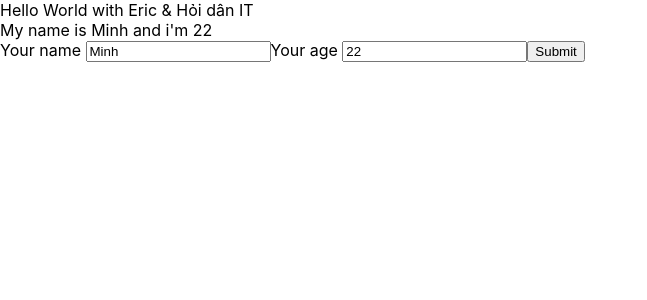
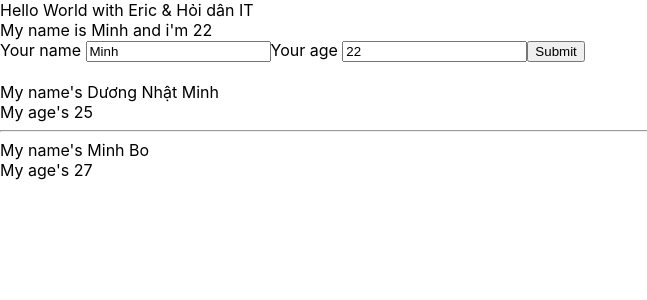
Before and after one commit to minhduong201103/test-demo-react, a React (Create React App) app: page / in a window 1280 px wide. Shown: the top 300 px of the page, without its empty margins (0-647 px from the left). Built offline with nearby package versions, Linux system fonts and the light colour scheme.

Commit message:
video 23

```diff
--- /dev/null
+++ b/src/components/DisplayInfor.js
@@ -0,0 +1,18 @@
+import React from "react";
+
+class DisplayInfor extends React.Component {
+    render() {
+        // Destructuring array/object
+        const { age, name } = this.props; // object
+        console.log(this.props)
+        // props => viết tắt của properties
+        return (
+            <div>
+                <div>My name's {name}</div>
+                <div>My age's {age}</div>
+            </div>
+        )
+    }
+}
+
+export default DisplayInfor;
--- a/src/components/MyComponent.js
+++ b/src/components/MyComponent.js
@@ -4,14 +4,20 @@
 import { eventWrapper } from "@testing-library/user-event/dist/utils";
 import React from "react";
 import UserInfor from "./UserInfor";
+import DisplayInfor from "./DisplayInfor";
 
 class MyComponent extends React.Component {
 
     // JSX
     render() {
+        const myInfor = ['a', 'b', 'c']
         return (
             <div>
                 <UserInfor />
+                <br></br>
+                <DisplayInfor name="Dương Nhật Minh" age="25" />
+                <hr />
+                <DisplayInfor name="Minh Bo" age={27} myInfor={myInfor} />
             </div>
         );
     }
```
